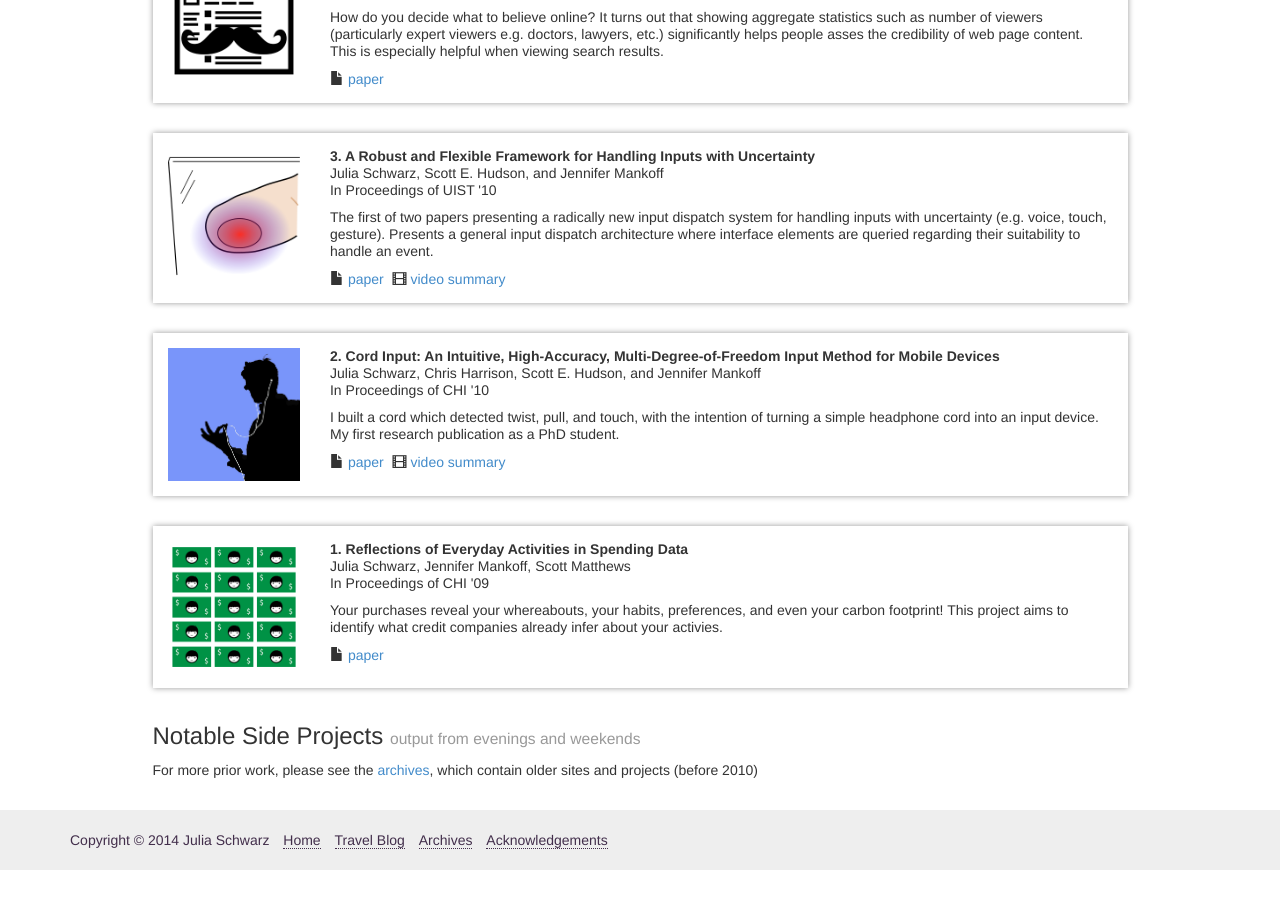
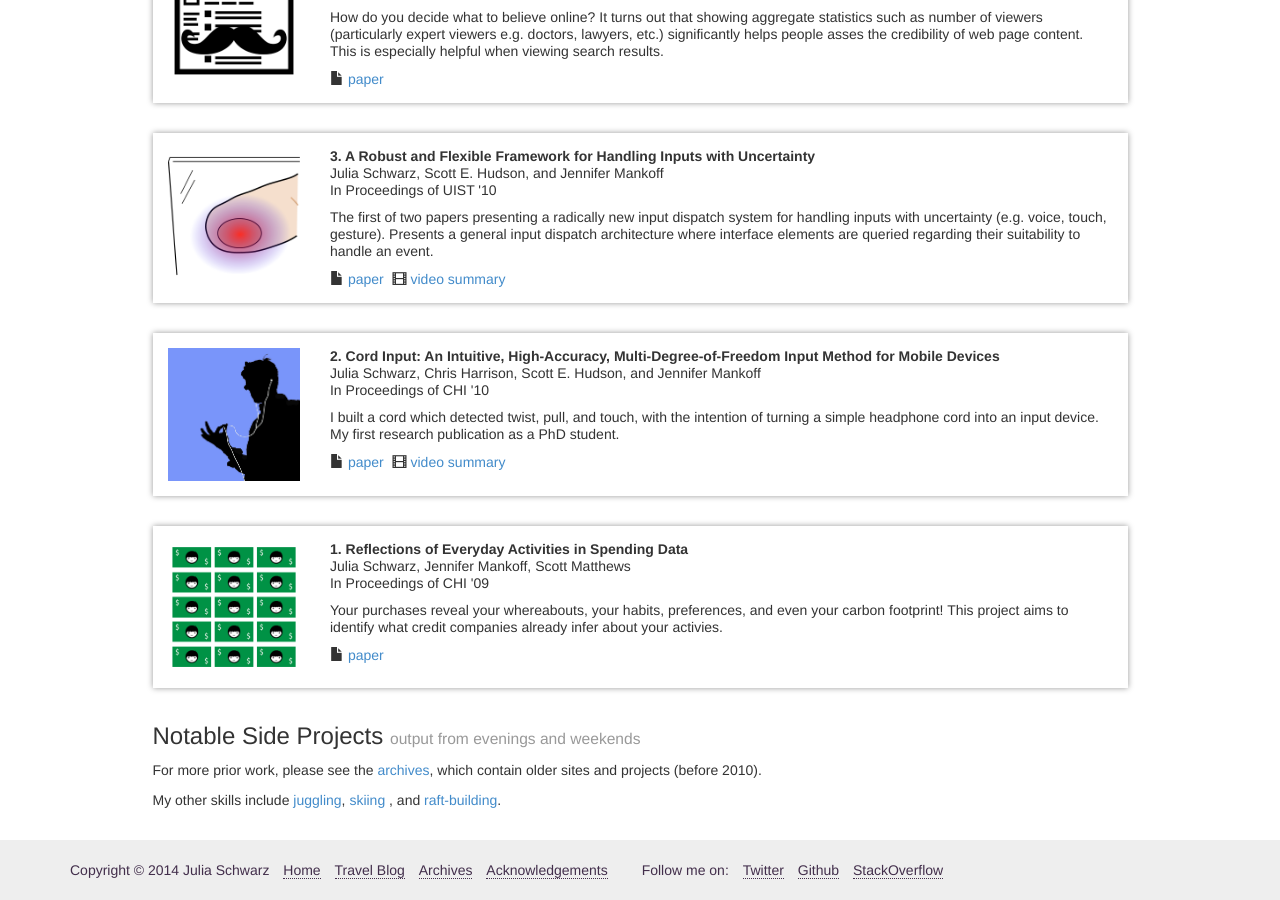
Before and after one commit to julenka/jsnet, a Jekyll site: the page built from index.html, in a window 1280 px wide and 900 px high, scrolled down 1851 px. Built offline with Jekyll 4.4.1, drawn with Linux system fonts in a browser that asks for light colours; before the commit the page ends 2721 px from its top, so only the background shows below that.

Commit message:
Touching up the footer, adding 'follow me' and fun hobby links

```diff
--- a/_includes/footer.html
+++ b/_includes/footer.html
@@ -1,12 +1,22 @@
 <div id="footer">
     <div class="container">
         <!-- TODO: Acknowledge http://ryanfait.com/sticky-footer/ for the sticky footer -->
+
                 <p class="text-muted">Copyright &copy; 2014 Julia Schwarz
                     <a href="{{site.url}}">Home</a>
                     <a href="http://travel.juliaschwarz.net">Travel Blog</a>
                     <a href=" {{ "/archives" | prepend: site.baseurl }} ">Archives</a>
                     <a href=" {{ "/acknowledgements" | prepend: site.baseurl }} ">Acknowledgements</a>
+                    <a></a>
+                    <a></a>
+                    <a></a>
+                    Follow me on:
+                    <a href="http://www.twitter.com/julenka">Twitter</a>
+                    <a href="http://www.github.com/julenka">Github</a>
+                    <a href="http://stackoverflow.com/users/809040/julenka">StackOverflow</a>
                 </p>
+
+
 
     </div>
 </div>
--- a/index.html
+++ b/index.html
@@ -190,7 +190,17 @@ layout: default
 
     <div class="row">
         <div class="col-xs-offset-1 col-xs-10 force_left">
-            <p class="force_left" style="padding-bottom: 20px"> For more prior work, please see the <a href=" {{ "/archives" | prepend: site.baseurl }} ">archives</a>, which contain older sites and projects (before 2010)</p>
+            <p class="force_left""> For more prior work, please see the <a href=" {{ "/archives" | prepend: site.baseurl }} ">archives</a>, which contain older sites and projects (before 2010).</p>
+        </div>
+
+    </div>
+    <div class="row">
+        <div class="col-xs-offset-1 col-xs-10 force_left">
+            <p class="force_left" style="padding-bottom: 20px"> My other skills include
+                <a href="https://www.youtube.com/watch?v=oFbtcwpJfrc">juggling</a>,
+                <a href="https://www.youtube.com/watch?v=ux_WZ8u_ydk">skiing</a>
+                , and
+                <a href="http://www.chrisharrison.net/index.php/Fun/Rafting">raft-building</a>. </p>
         </div>
 
     </div>
```
Lines whose indentation alone changed are shown as unchanged.
